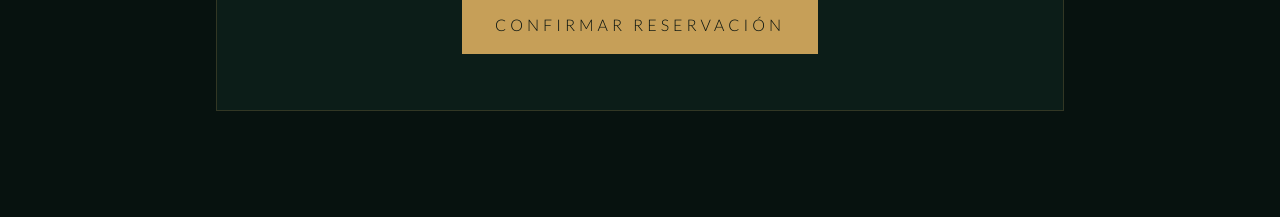
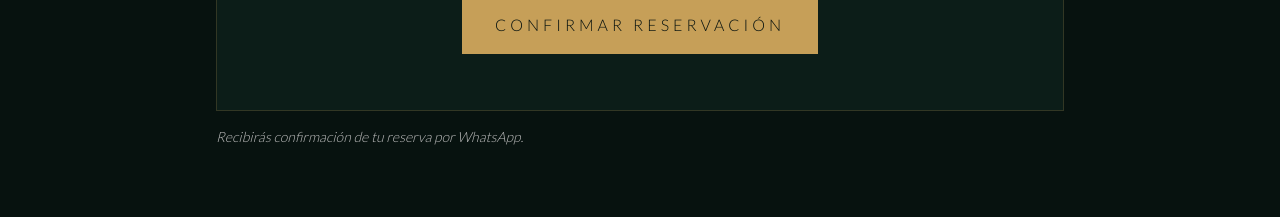
Before and after one commit to Angelito022002/casaluca-web, a Next.js app: page / in a window 1280 px wide. Shown: the part 5080-5297 px from the top of the page. Built offline with nearby package versions, Linux system fonts and the light colour scheme.

Commit message:
Update ReservationSection.tsx

```diff
--- a/src/components/restaurant/ReservationSection.tsx
+++ b/src/components/restaurant/ReservationSection.tsx
@@ -87,6 +87,9 @@ Teléfono: ${phone}`;
             </button>
           </div>
         </div>
+        <p className="text-sm text-muted italic mt-4">
+  Recibirás confirmación de tu reserva por WhatsApp.
+</p>
       </div>
     </section>
   );
```
